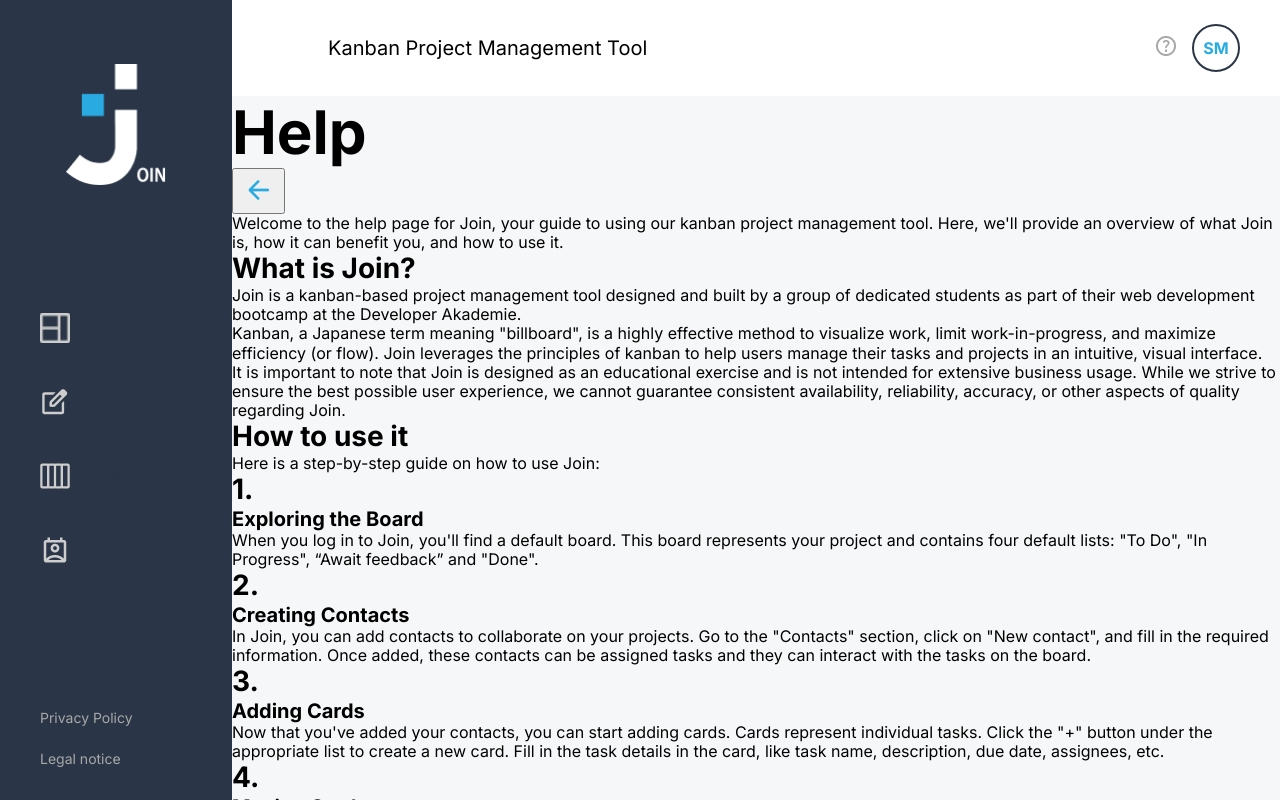
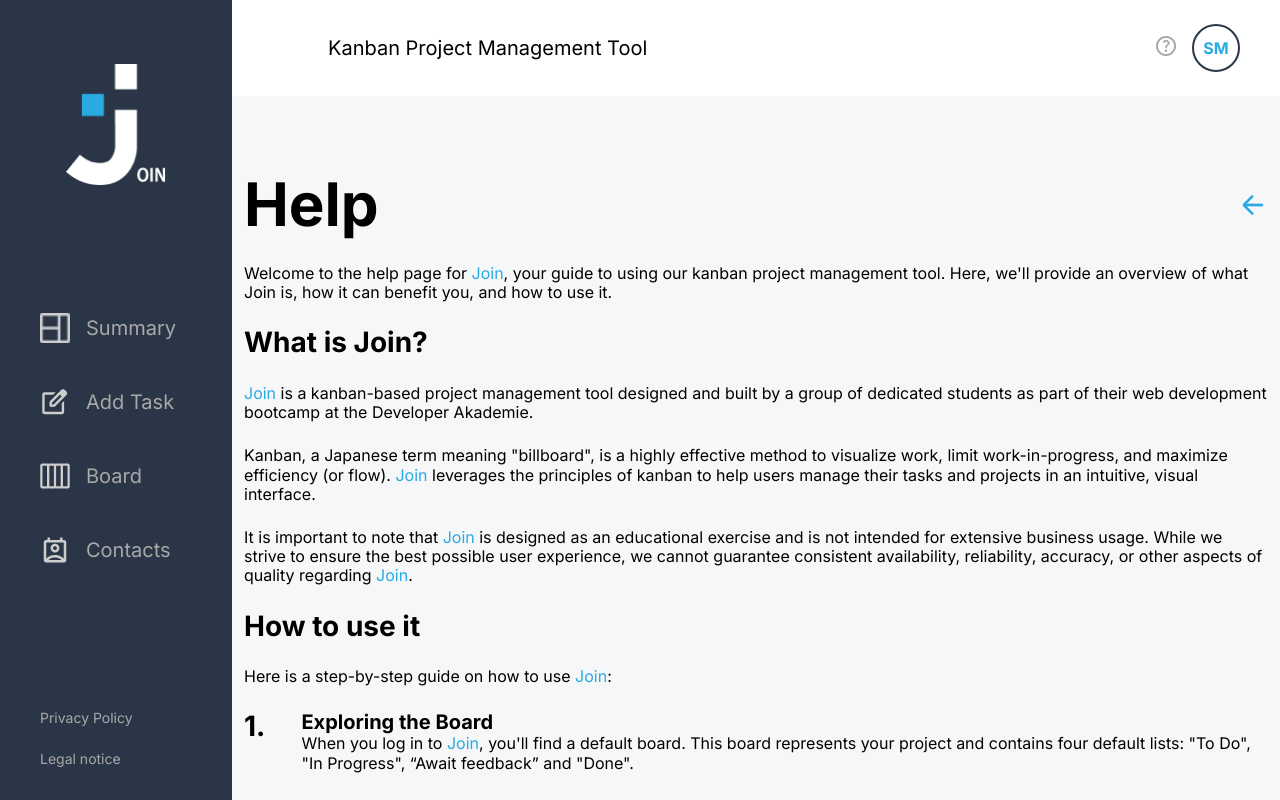
Before and after one commit to SaschaSchmitt-Dev/join, a plain HTML site: page subpages/help.html in a window 1280 px wide. Drawn offline with Linux system fonts and the light colour scheme.

Commit message:
feat: add design to help page

```diff
--- a/styles/assets.css
+++ b/styles/assets.css
@@ -0,0 +1,15 @@
+.back_arrow_button {
+    display: flex;
+    justify-content: center;
+    align-items: center;
+    width: 32px;
+    height: 32px;
+    border-radius: 50%;
+    background: none;
+    border: none;
+}
+
+.back_arrow_button:hover {
+    transform: scale(1.01);
+    background-color: var(--ui-primary-hover);
+}
--- a/styles/help.css
+++ b/styles/help.css
@@ -0,0 +1,36 @@
+.help_section {
+    display: flex;
+    flex-direction: column;
+    width: 100%;
+    max-width: 1024px;
+    padding-top: 72px;
+    margin: 0 auto;
+    gap: 24px;
+}
+
+.help_title {
+    display: flex;
+    justify-content: space-between;
+    align-items: center;
+}
+
+.help_description,
+.help_step,
+.help_note {
+    display: flex;
+    flex-direction: column;
+    gap: 24px;
+}
+
+.help_step_content {
+    display: flex;
+    gap: 36px;
+}
+
+.help_note {
+    padding-top: 24px;
+}
+
+.help_section span {
+    color: var(--text-quaternary)
+}
--- a/styles/sidebar.css
+++ b/styles/sidebar.css
@@ -39,7 +39,7 @@
     align-items: center;
     gap: 16px;
     padding: 8px 40px;
-    color: var(--text-secondary);
+    color: var(--text-tertiary);
     font-size: 20px;
     text-decoration: none;
 }
--- a/styles/variables.css
+++ b/styles/variables.css
@@ -10,6 +10,7 @@
     --text-primary: rgb(0, 0, 0);
     --text-secondary: rgb(42, 54, 71);
     --text-tertiary: rgb(168, 168, 168);
+    --text-quaternary: rgb(41, 171, 226);
     --text-white: rgb(255, 255, 255);
     --text-link: rgb(168, 168, 168);
     --text-link-hover: rgb(41, 171, 226);
@@ -22,6 +23,7 @@
     /** ui */
     --ui-dark: rgb(42, 54, 71);
     --ui-primary: rgb(41, 171, 226);
+    --ui-primary-hover: rgb(225, 230, 236);
     --ui-dark-active: rgb(9, 25, 49);
 
     /** profile-colors */
--- a/subpages/help.html
+++ b/subpages/help.html
@@ -70,14 +70,15 @@
             <section class="help_section">
                 <div class="help_title">
                     <h1>Help</h1>
-                    <button><img src="../assets/icons/back-arrow.png" alt="Icon Back-Arrow"></button>
+                    <button class="back_arrow_button"><img src="../assets/icons/back-arrow.png"
+                            alt="Icon Back-Arrow"></button>
                 </div>
                 <p>
                     Welcome to the help page for <span>Join</span>, your guide to using our kanban project management
                     tool. Here, we'll provide an overview of what Join is, how it can benefit you, and how to use it.
                 </p>
 
-                <article>
+                <article class="help_description">
                     <h2>What is Join?</h2>
 
                     <p>
@@ -103,24 +104,23 @@
 
                 <h2>How to use it</h2>
 
-                <article>
+                <article class="help_step">
                     <p>
                         Here is a step-by-step guide on how to use <span>Join</span>:
                     </p>
 
-                    <div>
+                    <div class="help_step_content">
                         <h2>1.</h2>
                         <div>
                             <h3>Exploring the Board</h3>
                             <p>
                                 When you log in to <span>Join</span>, you'll find a default board. This board represents
                                 your project and contains four default lists: "To Do", "In Progress", “Await feedback”
-                                and
-                                "Done".
+                                and "Done".
                             </p>
                         </div>
                     </div>
-                    <div>
+                    <div class="help_step_content">
                         <h2>2.</h2>
                         <div>
                             <h3>Creating Contacts</h3>
@@ -132,7 +132,7 @@
                             </p>
                         </div>
                     </div>
-                    <div>
+                    <div class="help_step_content">
                         <h2>3.</h2>
                         <div>
                             <h3>Adding Cards</h3>
@@ -144,7 +144,7 @@
                             </p>
                         </div>
                     </div>
-                    <div>
+                    <div class="help_step_content">
                         <h2>4.</h2>
                         <div>
                             <h3>Moving Cards</h3>
@@ -154,7 +154,7 @@
                             </p>
                         </div>
                     </div>
-                    <div>
+                    <div class="help_step_content">
                         <h2>5.</h2>
                         <div>
                             <h3>Deleting Cards</h3>
@@ -164,8 +164,10 @@
                                 deleting cards, as this action is irreversible.
                             </p>
 
+                            <div class="help_note">
                                 <p>
-                                Remember that using <span>Join</span> effectively requires consistent updates from you
+                                    Remember that using <span>Join</span> effectively requires consistent updates from
+                                    you
                                     and your team to ensure the board reflects the current state of your project.
                                 </p>
 
@@ -176,9 +178,10 @@
                                 </p>
                             </div>
                         </div>
+                    </div>
                 </article>
 
-                <h2>Enjoy using <span>Join</span>!</h2>
+                <h2>Enjoy using Join!</h2>
             </section>
         </main>
     </section>
```
Lines whose indentation alone changed are shown as unchanged.
